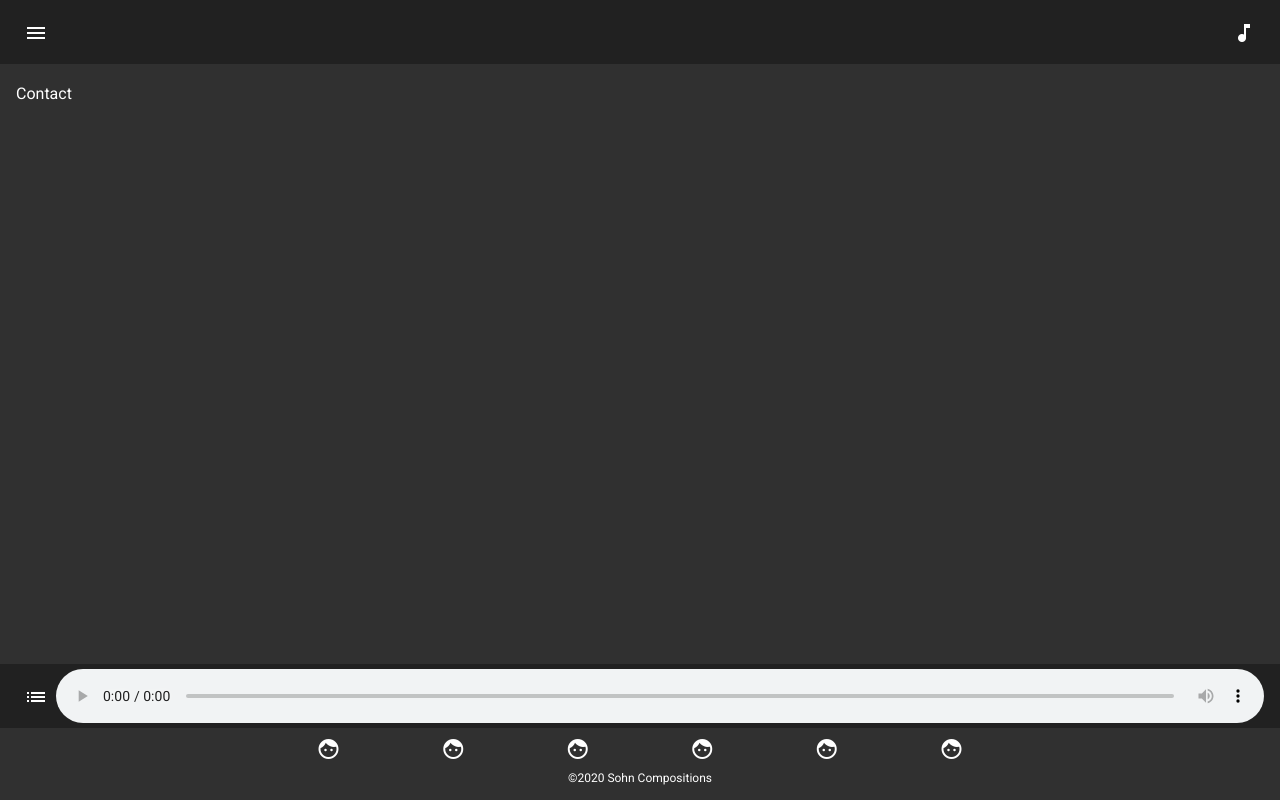
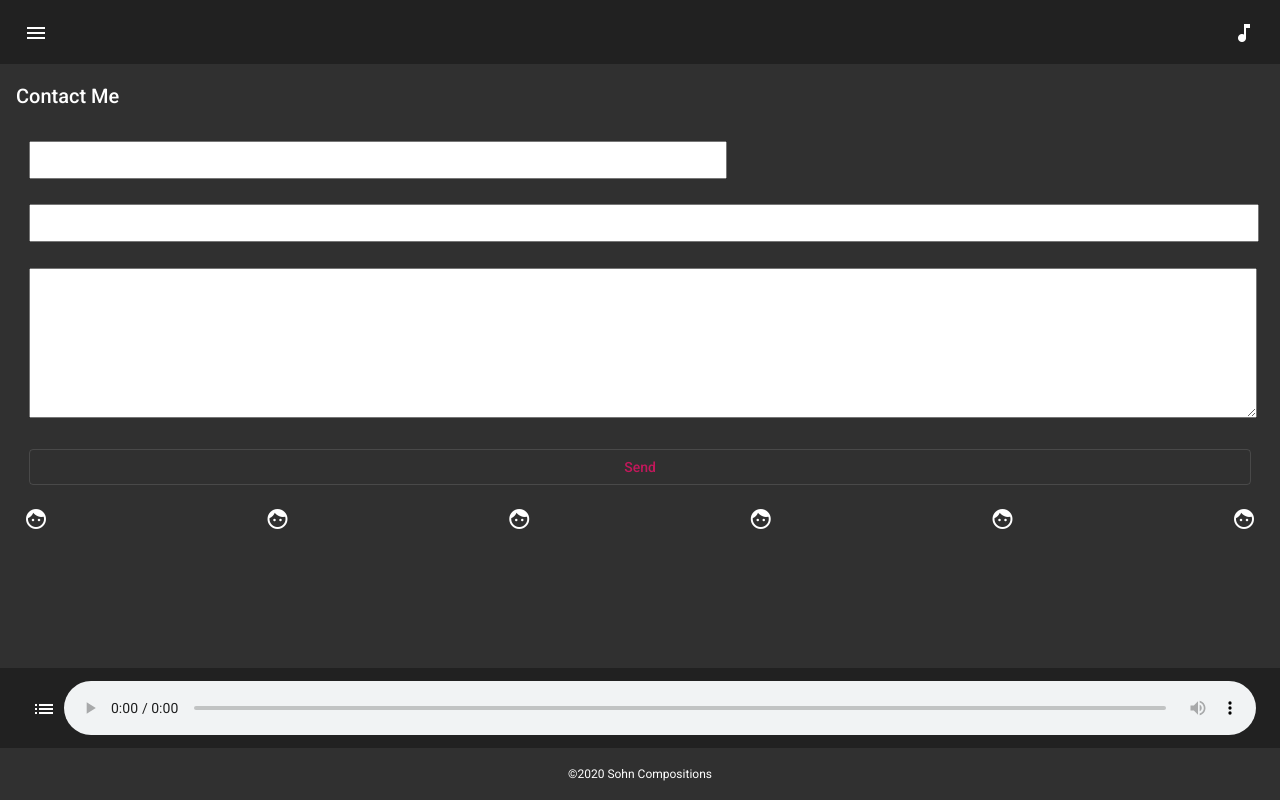
Before and after one commit to sohncompositions/sohn-compositions-portfolio, an Angular app: page /contact in a window 1280 px wide. Built offline with nearby package versions, Linux system fonts and the light colour scheme.

Commit message:
contact page layout setup, now playing added

```diff
--- a/src/app/contact/contact.component.html
+++ b/src/app/contact/contact.component.html
@@ -1,3 +1,53 @@
-<div>
-    <h3>Contact</h3>
+<div class='contact-container'>
+    <div>
+        <h2 class='mat-h2'>Contact Me</h2>
+    </div>
+    <div>
+        <form class='email-form'>
+            <div class='from email-content'>
+                <input type="phone">
+            </div>
+            <div class='subject email-content'>
+                <input mat-input type="text">
+            </div>
+            <div class='email-body email-content'>
+                <textarea></textarea>
+            </div>
+            <div class='sub email-content'>
+                <button color='primary' mat-stroked-button>Send</button>
+            </div>
+        </form>
+    </div>
+    <div class='social-media-links'>
+        <a mat-icon-button href='http://google.com'>
+            <mat-icon>
+                face
+            </mat-icon>
+        </a>
+        <a mat-icon-button href='http://google.com'>
+            <mat-icon>
+                face
+            </mat-icon>
+        </a>
+        <a mat-icon-button href='http://google.com'>
+            <mat-icon>
+                face
+            </mat-icon>
+        </a>
+        <a mat-icon-button href='http://google.com'>
+            <mat-icon>
+                face
+            </mat-icon>
+        </a>
+        <a mat-icon-button href='http://google.com'>
+            <mat-icon>
+                face
+            </mat-icon>
+        </a>
+        <a mat-icon-button href='http://google.com'>
+            <mat-icon>
+                face
+            </mat-icon>
+        </a>
+    </div>
 </div>
--- a/src/app/contact/contact.component.scss
+++ b/src/app/contact/contact.component.scss
@@ -0,0 +1,47 @@
+.contact-container {
+  height: 100%;
+}
+
+.email-form {
+  display: grid;
+  grid-template-areas:
+    "f ."
+    "s s"
+    "b b"
+    "sub sub";
+}
+input,
+textarea {
+  width: 100%;
+}
+input {
+  height: 2rem;
+}
+textarea {
+  height: 9rem;
+}
+.email-content {
+  padding: 0.8rem;
+}
+.from {
+  grid-area: f;
+}
+.subject {
+  grid-area: s;
+}
+.email-body {
+  grid-area: b;
+}
+.sub {
+  grid-area: sub;
+  display: flex;
+  justify-content: flex-end;
+  button {
+    width: 100%;
+  }
+}
+
+.social-media-links {
+  display: flex;
+  justify-content: space-between;
+}
--- a/src/app/footer/footer.component.html
+++ b/src/app/footer/footer.component.html
@@ -1,41 +1,12 @@
 <footer>
     <mat-toolbar>
+        <mat-toolbar-row *ngIf='!!audioService.currentTrack'>
+            <p class='mat-body-2 now-playing'>Now Playing: {{audioService.currentTrack.title}}</p>
+        </mat-toolbar-row>
         <mat-toolbar-row>
             <app-audio-player></app-audio-player>
         </mat-toolbar-row>
     </mat-toolbar>
-    <div class='social-media-links'>
-        <a mat-icon-button href='http://google.com'>
-            <mat-icon>
-                face
-            </mat-icon>
-        </a>
-        <a mat-icon-button href='http://google.com'>
-            <mat-icon>
-                face
-            </mat-icon>
-        </a>
-        <a mat-icon-button href='http://google.com'>
-            <mat-icon>
-                face
-            </mat-icon>
-        </a>
-        <a mat-icon-button href='http://google.com'>
-            <mat-icon>
-                face
-            </mat-icon>
-        </a>
-        <a mat-icon-button href='http://google.com'>
-            <mat-icon>
-                face
-            </mat-icon>
-        </a>
-        <a mat-icon-button href='http://google.com'>
-            <mat-icon>
-                face
-            </mat-icon>
-        </a>
-    </div>
     <p class='mat-caption copyright'>
         ©2020 Sohn Compositions
     </p>
--- a/src/app/footer/footer.component.scss
+++ b/src/app/footer/footer.component.scss
@@ -1,20 +1,19 @@
-@import "../../responsive.scss";
-
 p {
   text-align: center;
-  vertical-align: middle;
+  margin: auto;
 }
-.social-media-links {
-  display: flex;
-  justify-content: space-evenly;
+
+.now-playing {
+  text-align: right;
+  flex: 1;
+}
+
+.copyright {
+  padding: 1rem;
+}
+mat-toolbar {
+  padding: 0.5rem;
 }
 app-audio-player {
   width: 100%;
 }
-
-@media (min-width: $breakpoint-sm) {
-  .social-media-links {
-    width: 65%;
-    margin: auto;
-  }
-}
--- a/src/app/footer/footer.component.ts
+++ b/src/app/footer/footer.component.ts
@@ -1,8 +1,11 @@
 import { Component } from '@angular/core';
+import { AudioService } from '../services/audio.service';
 
 @Component({
     selector: 'app-footer',
     templateUrl: './footer.component.html',
     styleUrls: ['./footer.component.scss']
 })
-export class FooterComponent { }
+export class FooterComponent {
+    constructor(public audioService: AudioService) { }
+}
--- a/src/app/home/home.component.html
+++ b/src/app/home/home.component.html
@@ -1,5 +1,5 @@
 <div class='home-container'>
-    <h3 class='mat-display-3' color='primary'>What are you in the mood for?</h3>
+    <h3 class='mat-display-3'>What are you in the mood for?</h3>
     <div class='categories'>
         <button [color]='determineColor(i)' mat-stroked-button *ngFor='let category of categories; index as i'
             (click)='onClick(i, category)'>
```
Also changed, not shown: 1 other file (tests, documents, lock files or other folders).
